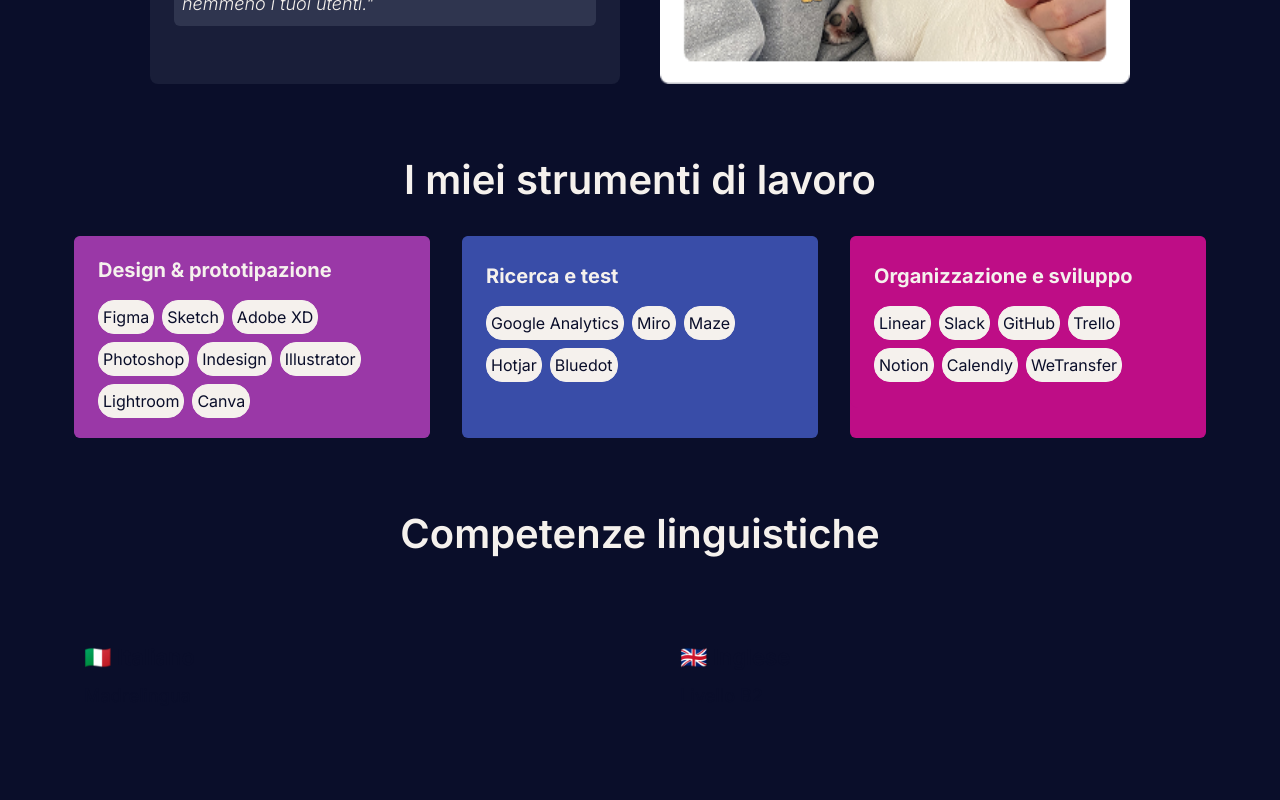
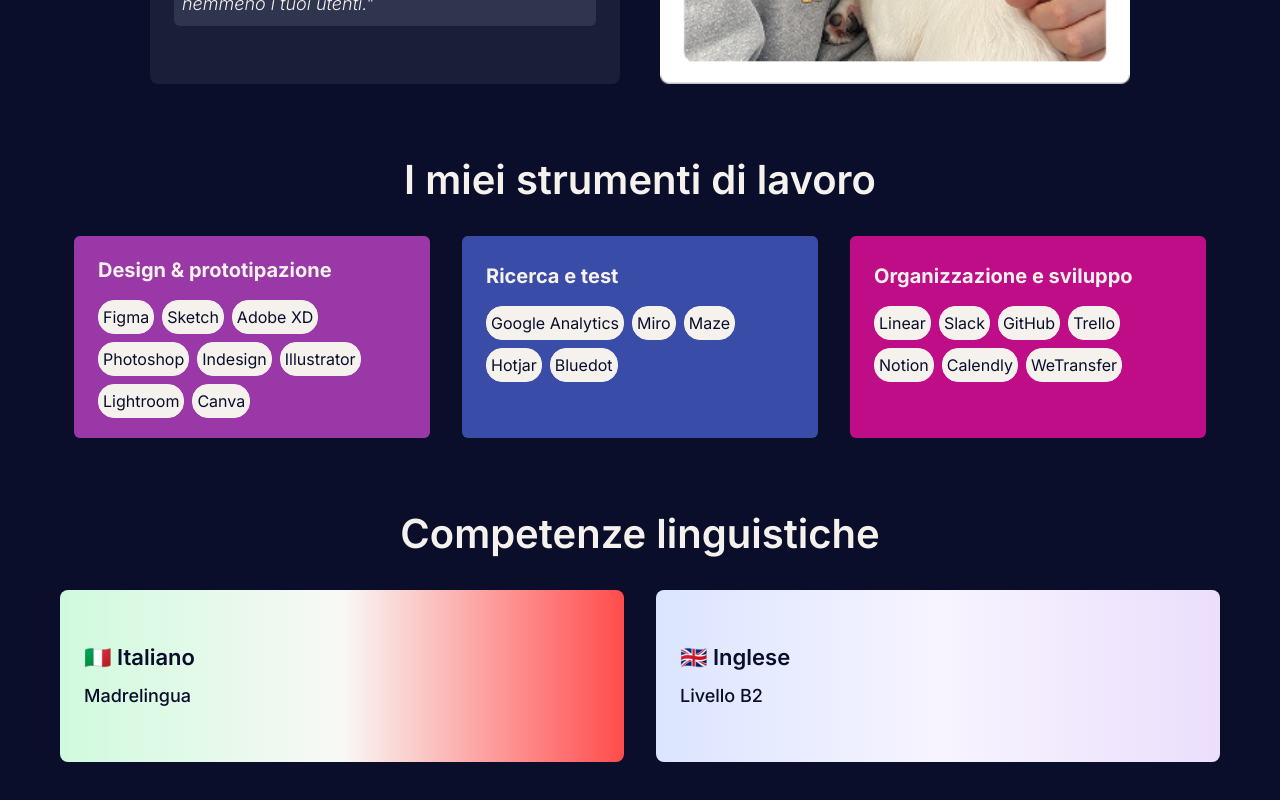
Before and after one commit to nmarmugi/katia-pasini-portfolio, a React (Create React App) app: page / in a window 1280 px wide. Shown: the part 1724-2524 px from the top of the page. Built offline with nearby package versions, Linux system fonts and the light colour scheme; the HTML template or start-up script is replaced by a standard one.

Commit message:
third commit

```diff
--- a/tailwind.config.js
+++ b/tailwind.config.js
@@ -2,6 +2,13 @@
 module.exports = {
   content: [
     "./src/**/*.{js,jsx,ts,tsx}",
+  ],
+  safelist: [
+    "bg-greenish",
+    "bg-england",
+    "bg-card1",
+    "bg-card2",
+    "bg-card3",
   ],
   theme: {
     extend: {
```
